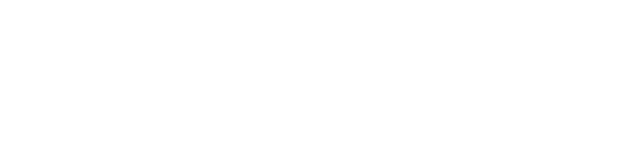
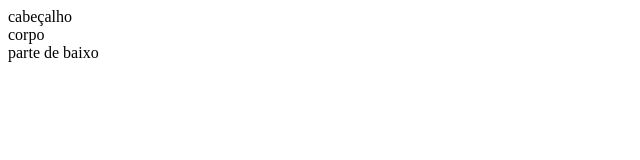
Before and after one commit to ialeMsa/volei_delas, a plain HTML site: page index.html in a window 1280 px wide. Shown: the whole page, without its empty margins (0-640 px from the left). Drawn offline with Linux system fonts and the light colour scheme.

Commit message:
editando

```diff
--- a/index.html
+++ b/index.html
@@ -8,13 +8,13 @@
 </head>
 <body>
     <header>
-
+        cabeçalho
     </header>
     <main>
-
+        corpo
     </main>
     <footer>
-
+        parte de baixo
     </footer>
 </body>
 </html>
```
